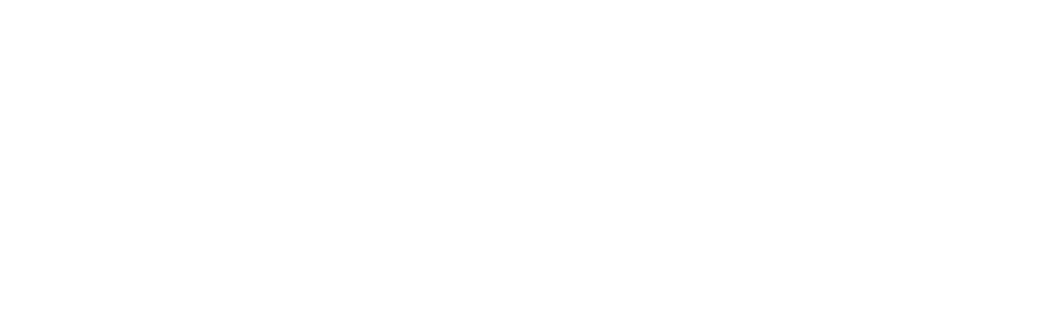
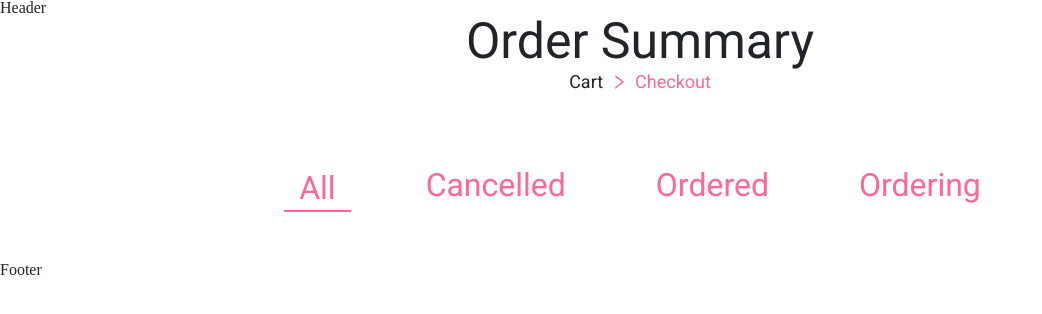
Before and after one commit to sadbrain/universe_frontend, a React (Create React App) app: page /orderSumary in a window 1280 px wide. Before the commit this address had no page. Shown: the top 314 px of the page, without its empty margins (0-1042 px from the left). Built offline with nearby package versions, Linux system fonts and the light colour scheme; no server answers.

Commit message:
finish feat:order-summary

```diff
--- a/src/pages/OrderManagementCus/index.js
+++ b/src/pages/OrderManagementCus/index.js
@@ -1,26 +1,39 @@
-import React from 'react';
+import React, { useEffect, useState } from 'react';
 import 'bootstrap/dist/css/bootstrap.min.css';
-import { useEffect, useState, useRef } from 'react';
 import { RightOutlined } from '@ant-design/icons';
-import Link from 'antd/es/typography/Link';
 import './index.css';
 import Cancelled from './Cancelled';
 import Ordered from './Ordered';
 import Ordering from './Ordering';
+
 function OrderManagementCus() {
-   const [activeComponent, setActiveComponent] = useState([]);
-   const [activeComponentElement, setActiveComponentElement] = useState();
+  const [activeComponents, setActiveComponents] = useState([]);
+  const [activeComponentsElement, setActiveComponentsElement] = useState(null);
+  const [activeButton, setActiveButton] = useState('allButton');
+
+  const handleButtonClick = (components, buttonId) => {
+    setActiveComponents(components);
+    setActiveButton(buttonId);
+  };
+
   useEffect(() => {
-      if (activeComponent) {
-         setActiveComponentElement(<div className="row">{activeComponent}</div>);
+    handleButtonClick([<Cancelled />, <Ordered />, <Ordering />], 'allButton');
+  }, []);
+
+  useEffect(() => {
+    if (activeComponents.length > 0) {
+      setActiveComponentsElement(
+        <div className="row">
+          {activeComponents.map((Component, index) => (
+            <div key={index}>{Component}</div>
+          ))}
+        </div>
+      );
     } else {
-         setActiveComponentElement(null);
+      setActiveComponentsElement(null);
     }
-   }, [activeComponent]);
+  }, [activeComponents]);
 
-   const handleButtonClick = (component) => {
-      setActiveComponent(component);
-   };
   return (
     <div className="container">
       <h1 className="title-size text-center">
@@ -33,32 +46,43 @@
       </div>
       <div className="text-center flex-item m-5 align-items-center ">
         <button
-               className="color-custom btn-hover h2 active font-weight-bold "
+          className={`color-custom btn-hover h2 font-weight-bold ${
+            activeButton === 'allButton' ? 'active' : ''
+          }`}
           id="allButton"
-               onClick={() => handleButtonClick([<Cancelled />, <Ordered />, <Ordering />])}
+          onClick={() => handleButtonClick([<Cancelled />, <Ordered />, <Ordering />], 'allButton')}
         >
           All
         </button>
         <button
-               className="color-custom btn-hover h2 font-weight-bold"
-               onClick={() => handleButtonClick([<Cancelled />])}
+          className={`color-custom btn-hover h2 font-weight-bold ${
+            activeButton === 'cancelledButton' ? 'active' : ''
+          }`}
+          id="cancelledButton"
+          onClick={() => handleButtonClick([<Cancelled />], 'cancelledButton')}
         >
           Cancelled
         </button>
         <button
-               className="color-custom btn-hover h2 font-weight-bold"
-               onClick={() => handleButtonClick([<Ordered />])}
+          className={`color-custom btn-hover h2 font-weight-bold ${
+            activeButton === 'orderedButton' ? 'active' : ''
+          }`}
+          id="orderedButton"
+          onClick={() => handleButtonClick([<Ordered />], 'orderedButton')}
         >
           Ordered
         </button>
         <button
-               className="color-custom btn-hover h2 font-weight-bold"
-               onClick={() => handleButtonClick([<Ordering />])}
+          className={`color-custom btn-hover h2 font-weight-bold ${
+            activeButton === 'orderingButton' ? 'active' : ''
+          }`}
+          id="orderingButton"
+          onClick={() => handleButtonClick([<Ordering />], 'orderingButton')}
         >
           Ordering
         </button>
       </div>
-         {activeComponentElement}
+      {activeComponentsElement}
     </div>
   );
 }
--- a/src/routes/index.js
+++ b/src/routes/index.js
@@ -23,7 +23,7 @@
    { path: '/aboutUs', component: AboutUs },
    { path: '/productList/:cateSlug/:page', component: ProductList },
    { path: '/detail/:cateSlug/:productSlug', component: ProductDetail },
-   { path: '/orderSumary/:status', component: OrderManagementCus },
+   { path: '/orderSumary', component: OrderManagementCus },
 ];
 
 const privateRoutes = [
```
Lines whose indentation alone changed are shown as unchanged.
